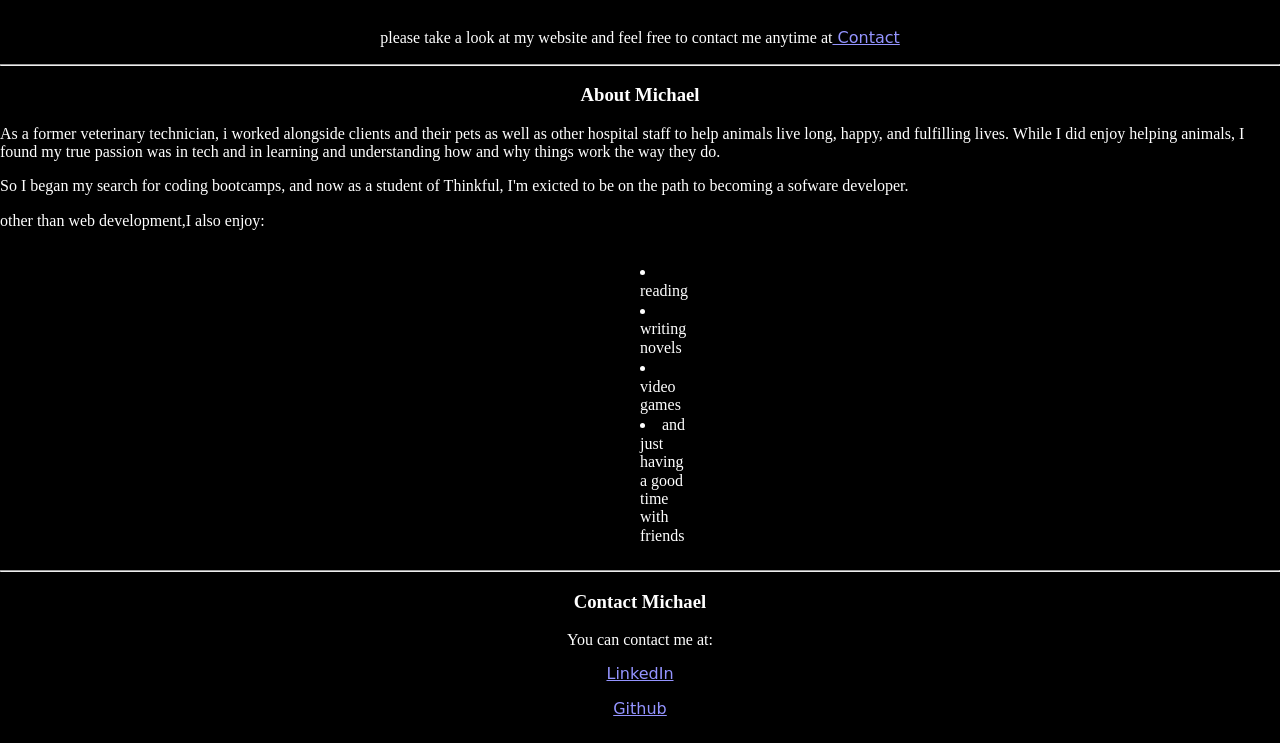
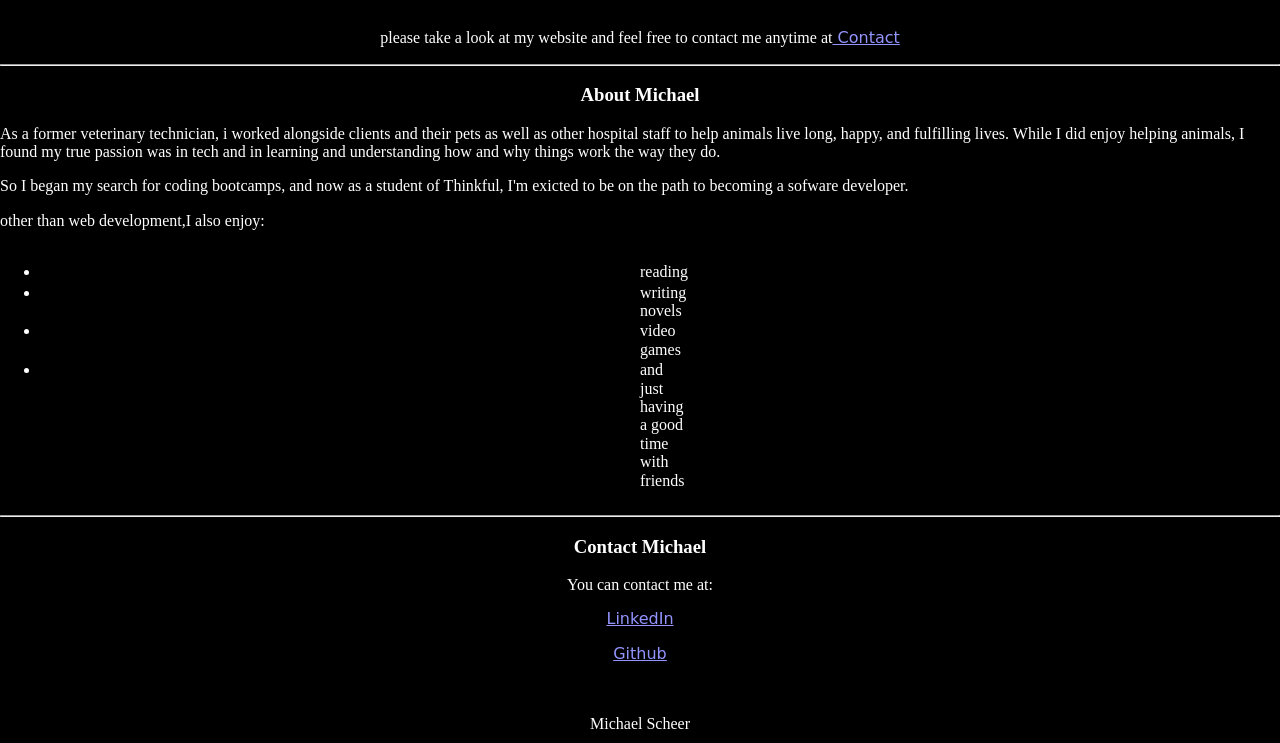
Before and after one commit to Kleazy05/portfolio, a plain HTML site: page index.html in a window 1280 px wide. Shown: the part 1163-1906 px from the top of the page. Drawn offline with nearby package versions, Linux system fonts and the light colour scheme; a script that the page names is missing.

Commit message:
should finally hopefully fix the lists

```diff
--- a/index.html
+++ b/index.html
@@ -28,12 +28,13 @@
         <p class="align-center">I'm an aspiring software engineer living in Oakland California</p>
 
         <p class="align-center">I'm really excited to be able to work with code and web design and I look forward to:</p>
-
+         <div class="align center">
           <ol class="inside">
             <li>Working with a tean of like minded individuals to help build software</li>
             <li>Expanding my knowledge base as there is always more to learn!</li>
             <li>Building a career out of something I genuinely enjoy.</li>
         </ol>
+        </div>
 
           <!--contact email address-->
 
@@ -53,12 +54,14 @@
 
         <!--list of activities i like-->
 
-        <ul class="inside">
+       <div class="align center">
+        <ul>
           <li>reading</li>
           <li>writing novels</li>
           <li>video games</li>
           <li>and just having a good time with friends</li>
         </ul>
+           </div>
         </section>
        </article>
        <hr>
```
